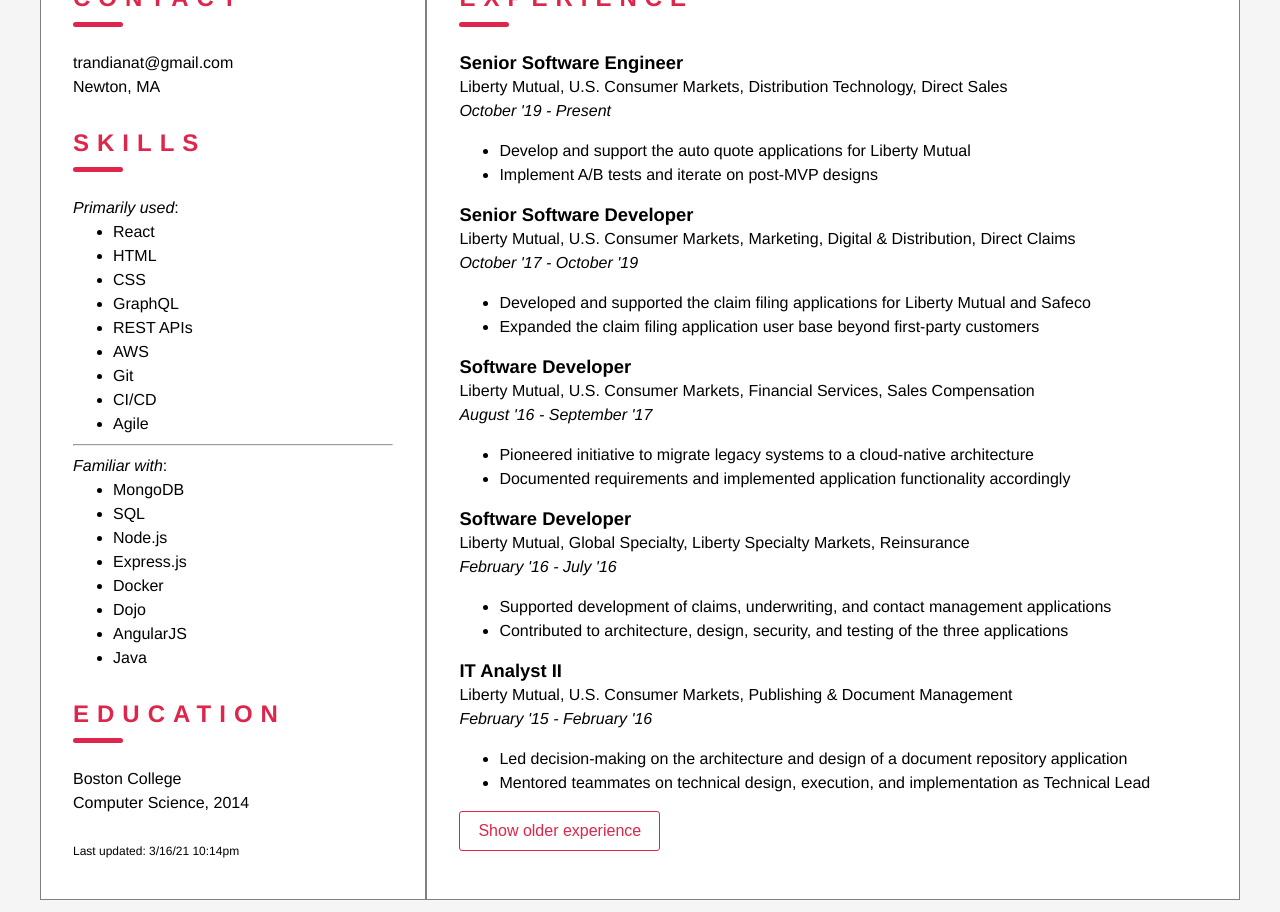
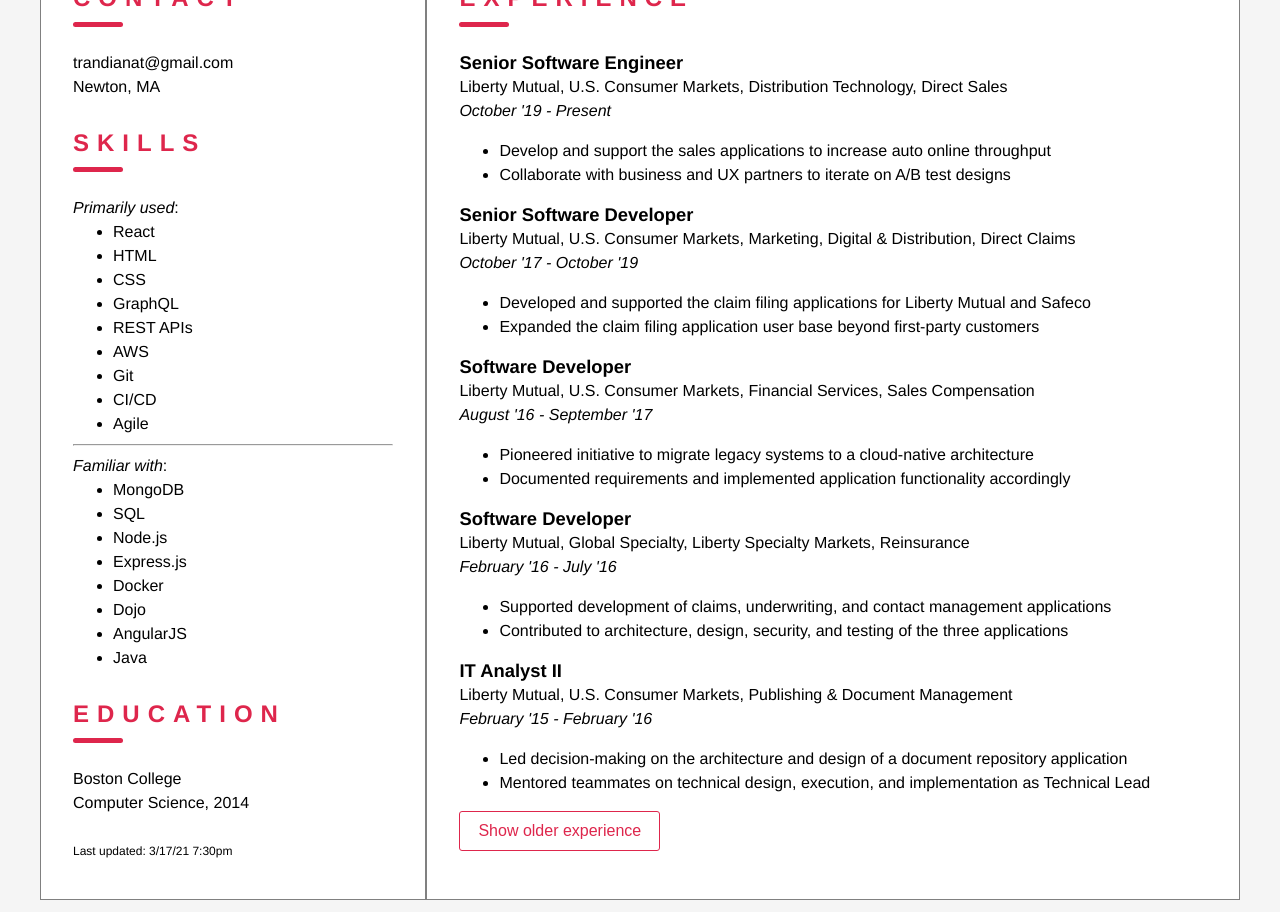
Before and after one commit to trandianat/resume, a React (Create React App) app: page / in a window 1280 px wide. Shown: the part 220-1132 px from the top of the page. Built offline with nearby package versions, Linux system fonts and the light colour scheme.

Commit message:
Updated experiences

```diff
--- a/src/components/App/App.js
+++ b/src/components/App/App.js
@@ -72,7 +72,7 @@ const App = () => {
           <Title title="Education" />
           <p>Boston College</p>
           <p>Computer Science, 2014</p>
-          <p className="footnote">Last updated: 3/16/21 10:14pm</p>
+          <p className="footnote">Last updated: 3/17/21 7:30pm</p>
         </div>
         <div className="column right-column">
           <Title title="Experience" />
--- a/src/constants.js
+++ b/src/constants.js
@@ -5,8 +5,8 @@ const latestExperiences = [
     department: 'U.S. Consumer Markets, Distribution Technology, Direct Sales',
     length: "October '19 - Present",
     responsibilities: [
-      'Develop and support the auto quote applications for Liberty Mutual',
-      'Implement A/B tests and iterate on post-MVP designs',
+      'Develop and support the sales applications to increase auto online throughput',
+      'Collaborate with business and UX partners to iterate on A/B test designs',
     ],
   },
   {
```
